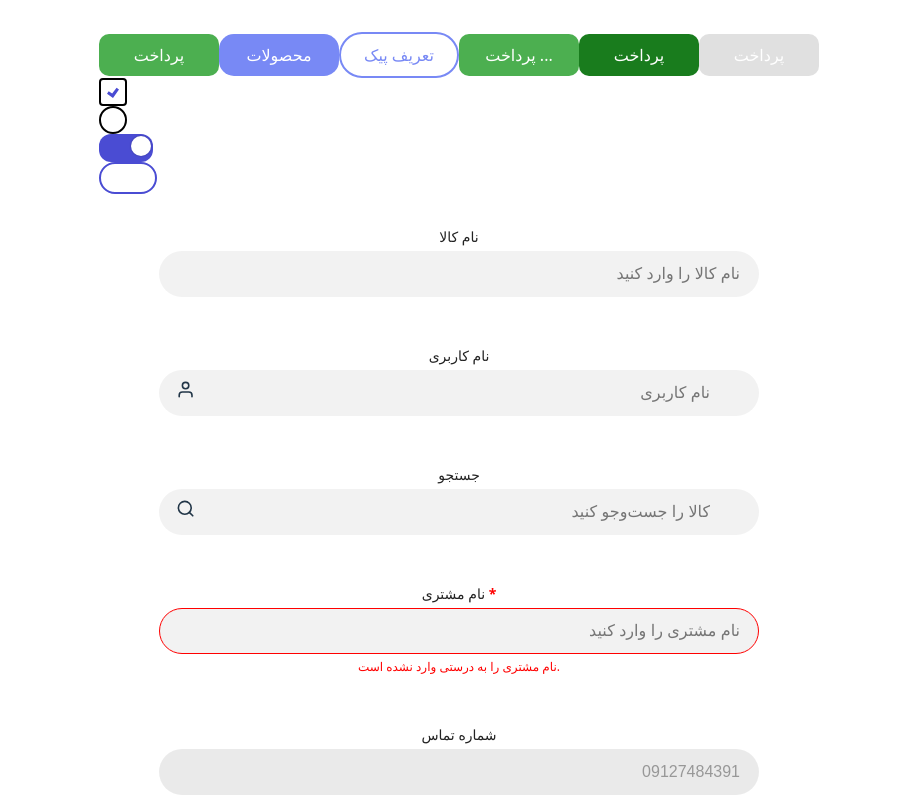
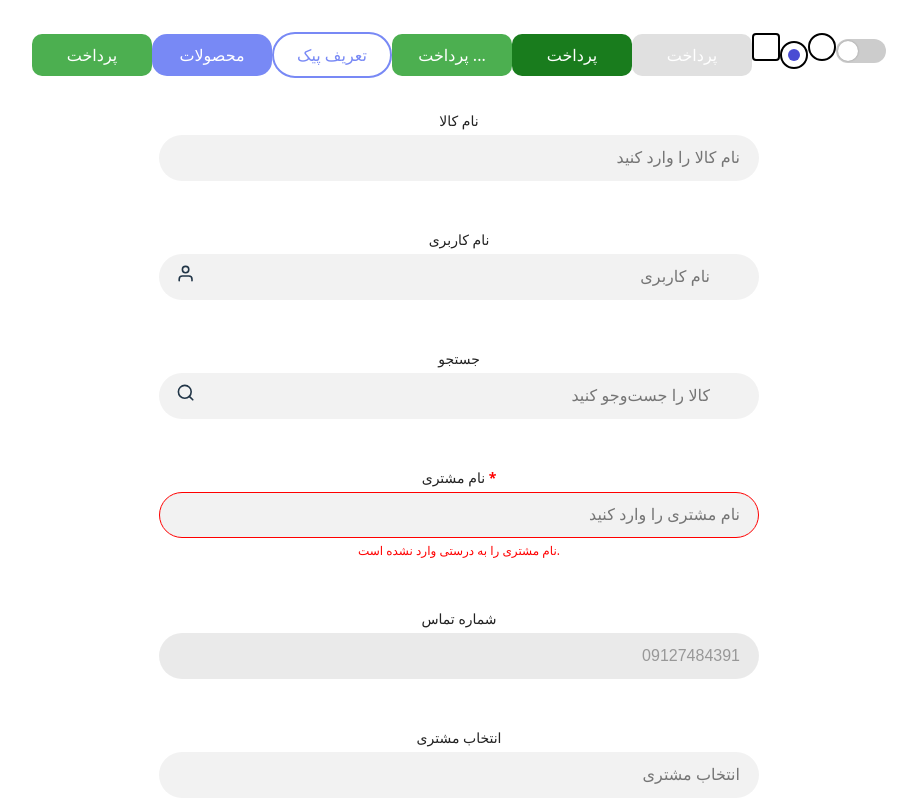
Before and after one commit to mahdi-esmaeelnezhad/refah-project, a React (Vite) app: page / in a window 1280 px wide. Shown: the top 800 px of the page, without its empty margins (181-1098 px from the left). Built offline with nearby package versions, Linux system fonts and the light colour scheme.

Commit message:
add component

```diff
--- a/src/App.tsx
+++ b/src/App.tsx
@@ -1,16 +1,19 @@
 import { useState } from 'react'
 import { Button } from './Components/Ui/Button/button'
 import { Checkbox } from './Components/Ui/Checkbox/checkbox'
-import { RadioButton } from './Components/Ui/Radio/radio'
+import { Radio } from './Components/Ui/Radio/radio'
 import Input from './Components/Ui/Input/input'
 import { Switch } from './Components/Ui/switch/switch'
-import { SwitchBtn } from './Components/Ui/switch/switchBtn'
+// import SwitchBtn from './Components/Ui/SwitchBtn/switchBtn'
 import { FiUser, FiSearch, FiMapPin } from "react-icons/fi";
 import './App.css'
 
 function App() {
   const [text, setText] = useState("");
   const [imageFile, setImageFile] = useState<File | null>(null);
+  const [agree, setAgree] = useState(false);
+  const [selectedOption, setSelectedOption] = useState("option1");
+  const [enabled, setEnabled] = useState(false);
 
   return (
     <>
@@ -20,10 +23,21 @@ function App() {
 <Button label="پرداخت" state="loading" />
 <Button label="پرداخت" state="pressed" />
 <Button label="پرداخت" state="disabled" />
-<Checkbox checked={true} onChange={v => console.log(v)} />
-<RadioButton selected={false} onChange={() => console.log("clicked")} />
-<Switch on={true} onToggle={() => console.log("toggle switch1")} />
-<SwitchBtn on={false} onToggle={() => console.log("toggle switch2")} />
+<Checkbox checked={agree} onChange={setAgree} />
+<Radio
+          name="options"
+          value="option1"
+          selected={selectedOption === "option1"}
+          onChange={() => setSelectedOption("option1")}
+        />
+                <Radio
+          name="options"
+          value="option2"
+          selected={selectedOption === "option2"}
+          onChange={() => setSelectedOption("option2")}
+        />
+<Switch on={enabled} onToggle={() => setEnabled(!enabled)} />
+{/* <SwitchBtn initialValue={true} /> */}
 
 
 <div style={{ padding: "2rem", display: "flex", flexDirection: "column", gap: "2rem", maxWidth: 600, margin: "0 auto" }}>
--- /dev/null
+++ b/src/Components/Ui/Checkbox/checkbox.module.css
@@ -0,0 +1,35 @@
+/* Checkbox.module.css */
+
+.wrapper {
+    display: inline-flex;
+    align-items: center;
+    cursor: pointer;
+    user-select: none;
+  }
+
+  .hiddenCheckbox {
+    position: absolute;
+    opacity: 0;
+    pointer-events: none;
+  }
+
+  .customBox {
+    width: 24px;
+    height: 24px;
+    border: 2px solid black;
+    border-radius: 4px;
+    display: flex;
+    align-items: center;
+    justify-content: center;
+    position: relative;
+    transition: all 0.2s ease;
+  }
+
+  .checked::after {
+    content: "";
+    width: 12px;
+    height: 12px;
+    background-color: #4a4cd3;
+    clip-path: polygon(14% 44%, 0% 65%, 50% 100%, 100% 30%, 80% 15%, 43% 62%);
+    display: block;
+  }
--- a/src/Components/Ui/Checkbox/checkbox.tsx
+++ b/src/Components/Ui/Checkbox/checkbox.tsx
@@ -1,35 +1,23 @@
 import React from "react";
+import styles from "./checkbox.module.css";
 
 interface CheckboxProps {
   checked: boolean;
   onChange: (checked: boolean) => void;
+  disabled?: boolean;
 }
 
-export const Checkbox: React.FC<CheckboxProps> = ({ checked, onChange }) => {
+export const Checkbox: React.FC<CheckboxProps> = ({ checked, onChange, disabled = false }) => {
   return (
-    <div
-      onClick={() => onChange(!checked)}
-      style={{
-        width: 24,
-        height: 24,
-        border: "2px solid black",
-        borderRadius: 4,
-        cursor: "pointer",
-        display: "flex",
-        alignItems: "center",
-        justifyContent: "center",
-      }}
-    >
-      {checked && (
-        <div
-          style={{
-            width: 12,
-            height: 12,
-            backgroundColor: "#4a4cd3",
-            clipPath: "polygon(14% 44%, 0% 65%, 50% 100%, 100% 30%, 80% 15%, 43% 62%)",
-          }}
-        />
-      )}
-    </div>
+    <label className={styles.wrapper}>
+      <input
+        type="checkbox"
+        checked={checked}
+        onChange={(e) => onChange(e.target.checked)}
+        disabled={disabled}
+        className={styles.hiddenCheckbox}
+      />
+      <span className={`${styles.customBox} ${checked ? styles.checked : ""}`} />
+    </label>
   );
 };
--- a/src/Components/Ui/Radio/radio.tsx
+++ b/src/Components/Ui/Radio/radio.tsx
@@ -1,35 +1,33 @@
 import React from "react";
+import styles from "./radioButton.module.css";
 
 interface RadioButtonProps {
+  name: string;
+  value: string;
   selected: boolean;
   onChange: () => void;
+  disabled?: boolean;
 }
 
-export const RadioButton: React.FC<RadioButtonProps> = ({ selected, onChange }) => {
+export const Radio: React.FC<RadioButtonProps> = ({
+  name,
+  value,
+  selected,
+  onChange,
+  disabled = false,
+}) => {
   return (
-    <div
-      onClick={onChange}
-      style={{
-        width: 24,
-        height: 24,
-        borderRadius: "50%",
-        border: "2px solid black",
-        display: "flex",
-        alignItems: "center",
-        justifyContent: "center",
-        cursor: "pointer",
-      }}
-    >
-      {selected && (
-        <div
-          style={{
-            width: 12,
-            height: 12,
-            borderRadius: "50%",
-            backgroundColor: "#4a4cd3",
-          }}
-        />
-      )}
-    </div>
+    <label className={styles.wrapper}>
+      <input
+        type="radio"
+        name={name}
+        value={value}
+        checked={selected}
+        onChange={onChange}
+        disabled={disabled}
+        className={styles.hiddenRadio}
+      />
+      <span className={`${styles.customRadio} ${selected ? styles.selected : ""}`} />
+    </label>
   );
 };
--- /dev/null
+++ b/src/Components/Ui/Radio/radioButton.module.css
@@ -0,0 +1,33 @@
+/* RadioButton.module.css */
+
+.wrapper {
+    display: inline-flex;
+    align-items: center;
+    cursor: pointer;
+  }
+
+  .hiddenRadio {
+    position: absolute;
+    opacity: 0;
+    pointer-events: none;
+  }
+
+  .customRadio {
+    width: 24px;
+    height: 24px;
+    border: 2px solid black;
+    border-radius: 50%;
+    display: flex;
+    align-items: center;
+    justify-content: center;
+    transition: all 0.2s ease;
+  }
+
+  .selected::after {
+    content: "";
+    width: 12px;
+    height: 12px;
+    border-radius: 50%;
+    background-color: #4a4cd3;
+    display: block;
+  }
--- /dev/null
+++ b/src/Components/Ui/SwitchBtn/switchBtn.tsx
@@ -0,0 +1,79 @@
+// import React, { useState } from 'react';
+
+// interface SwitchProps {
+//   initialValue?: boolean;
+//   onChange?: (value: boolean) => void;
+//   labels?: {
+//     on: string;
+//     off: string;
+//   };
+// }
+
+// const SwitchBtn: React.FC<SwitchProps> = ({
+//   initialValue = false,
+//   onChange,
+//   labels = { on: 'حضورك', off: 'بيك' }
+// }) => {
+//   const [isOn, setIsOn] = useState(initialValue);
+
+//   const handleToggle = () => {
+//     const newValue = !isOn;
+//     setIsOn(newValue);
+//     if (onChange) {
+//       onChange(newValue);
+//     }
+//   };
+
+//   return (
+//     <div style={switchContainerStyle}>
+//       <div style={switchStyle(isOn)} onClick={handleToggle}>
+//         <div style={knobStyle(isOn)}></div>
+//       </div>
+//       <span style={labelStyle(isOn)}>{isOn ? labels.on : labels.off}</span>
+//       <span style={ratingStyle}>[978-4.8]</span>
+//     </div>
+//   );
+// };
+
+// // Styles
+// const switchContainerStyle: React.CSSProperties = {
+//   display: 'flex',
+//   alignItems: 'center',
+//   gap: '10px',
+//   fontFamily: 'Arial, sans-serif',
+//   direction: 'rtl', // For RTL languages like Arabic
+// };
+
+// const switchStyle = (isOn: boolean): React.CSSProperties => ({
+//   position: 'relative',
+//   width: '60px',
+//   height: '30px',
+//   backgroundColor: isOn ? '#4CAF50' : '#e0e0e0',
+//   borderRadius: '15px',
+//   cursor: 'pointer',
+//   transition: 'background-color 0.3s',
+// });
+
+// const knobStyle = (isOn: boolean): React.CSSProperties => ({
+//   position: 'absolute',
+//   top: '3px',
+//   right: isOn ? '3px' : 'calc(100% - 27px)',
+//   width: '24px',
+//   height: '24px',
+//   backgroundColor: 'white',
+//   borderRadius: '50%',
+//   boxShadow: '0 2px 5px rgba(0,0,0,0.2)',
+//   transition: 'right 0.3s',
+// });
+
+// const labelStyle = (isOn: boolean): React.CSSProperties => ({
+//   fontWeight: isOn ? 'bold' : 'normal',
+//   color: isOn ? '#000' : '#666',
+// });
+
+// const ratingStyle: React.CSSProperties = {
+//   color: '#888',
+//   fontSize: '0.9em',
+// };
+
+// export default SwitchBtn;
--- /dev/null
+++ b/src/Components/Ui/switch/switch.module.css
@@ -0,0 +1,47 @@
+/* Switch.module.css */
+
+.wrapper {
+    display: inline-block;
+    cursor: pointer;
+    user-select: none;
+  }
+
+  .hiddenInput {
+    position: absolute;
+    opacity: 0;
+    width: 0;
+    height: 0;
+    pointer-events: none;
+  }
+
+  .slider {
+    width: 50px;
+    height: 24px;
+    background-color: #ccc;
+    border-radius: 12px;
+    position: relative;
+    transition: background-color 0.2s ease;
+    display: flex;
+    align-items: center;
+    padding: 2px;
+    box-sizing: border-box;
+  }
+
+  .slider::after {
+    content: "";
+    width: 20px;
+    height: 20px;
+    background-color: white;
+    border-radius: 50%;
+    box-shadow: 0 0 2px rgba(0, 0, 0, 0.3);
+    transition: transform 0.2s ease;
+    transform: translateX(0);
+  }
+
+  .on {
+    background-color: #4a4cd3;
+  }
+
+  .on::after {
+    transform: translateX(26px);
+  }
--- a/src/Components/Ui/switch/switch.tsx
+++ b/src/Components/Ui/switch/switch.tsx
@@ -1,34 +1,27 @@
 import React from "react";
+import styles from "./switch.module.css";
 
 interface SwitchProps {
   on: boolean;
   onToggle: () => void;
+  disabled?: boolean;
 }
 
-export const Switch: React.FC<SwitchProps> = ({ on, onToggle }) => {
+export const Switch: React.FC<SwitchProps> = ({ on, onToggle, disabled = false }) => {
+  const id = React.useId();
+
   return (
-    <div
-      onClick={onToggle}
-      style={{
-        width: 50,
-        height: 24,
-        borderRadius: 12,
-        backgroundColor: on ? "#4a4cd3" : "#ccc",
-        display: "flex",
-        justifyContent: on ? "flex-end" : "flex-start",
-        padding: 2,
-        cursor: "pointer",
-      }}
-    >
-      <div
-        style={{
-          width: 20,
-          height: 20,
-          borderRadius: "50%",
-          backgroundColor: "#fff",
-          boxShadow: "0 0 2px rgba(0,0,0,0.3)",
-        }}
+    <label className={styles.wrapper} htmlFor={id}>
+      <input
+        type="checkbox"
+        id={id}
+        checked={on}
+        onChange={onToggle}
+        role="switch"
+        disabled={disabled}
+        className={styles.hiddenInput}
       />
-    </div>
+      <span className={`${styles.slider} ${on ? styles.on : ""}`} />
+    </label>
   );
 };
--- a/src/Components/Ui/switch/switchBtn.tsx
+++ /dev/null
@@ -1,35 +0,0 @@
-import React from "react";
-
-interface SwitchProps {
-  on: boolean;
-  onToggle: () => void;
-}
-
-export const SwitchBtn: React.FC<SwitchProps> = ({ on, onToggle }) => {
-  return (
-    <div
-      onClick={onToggle}
-      style={{
-        width: 50,
-        height: 24,
-        borderRadius: 24,
-        border: "2px solid #4a4cd3",
-        backgroundColor: on ? "#4a4cd3" : "transparent",
-        display: "flex",
-        justifyContent: on ? "flex-end" : "flex-start",
-        padding: 2,
-        cursor: "pointer",
-        transition: "all 0.2s ease-in-out",
-      }}
-    >
-      <div
-        style={{
-          width: 18,
-          height: 18,
-          borderRadius: "50%",
-          backgroundColor: "#fff",
-        }}
-      />
-    </div>
-  );
-};
```
